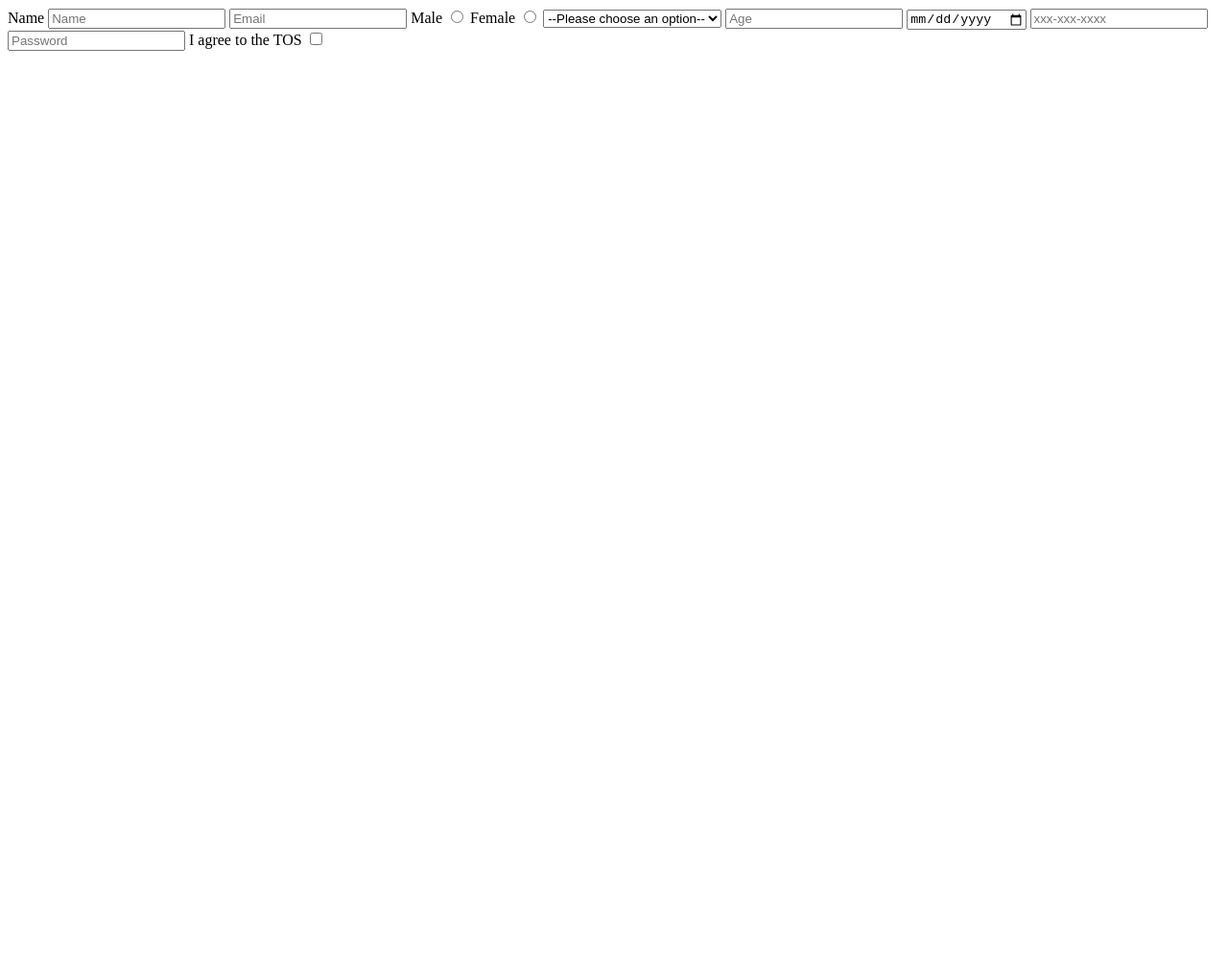
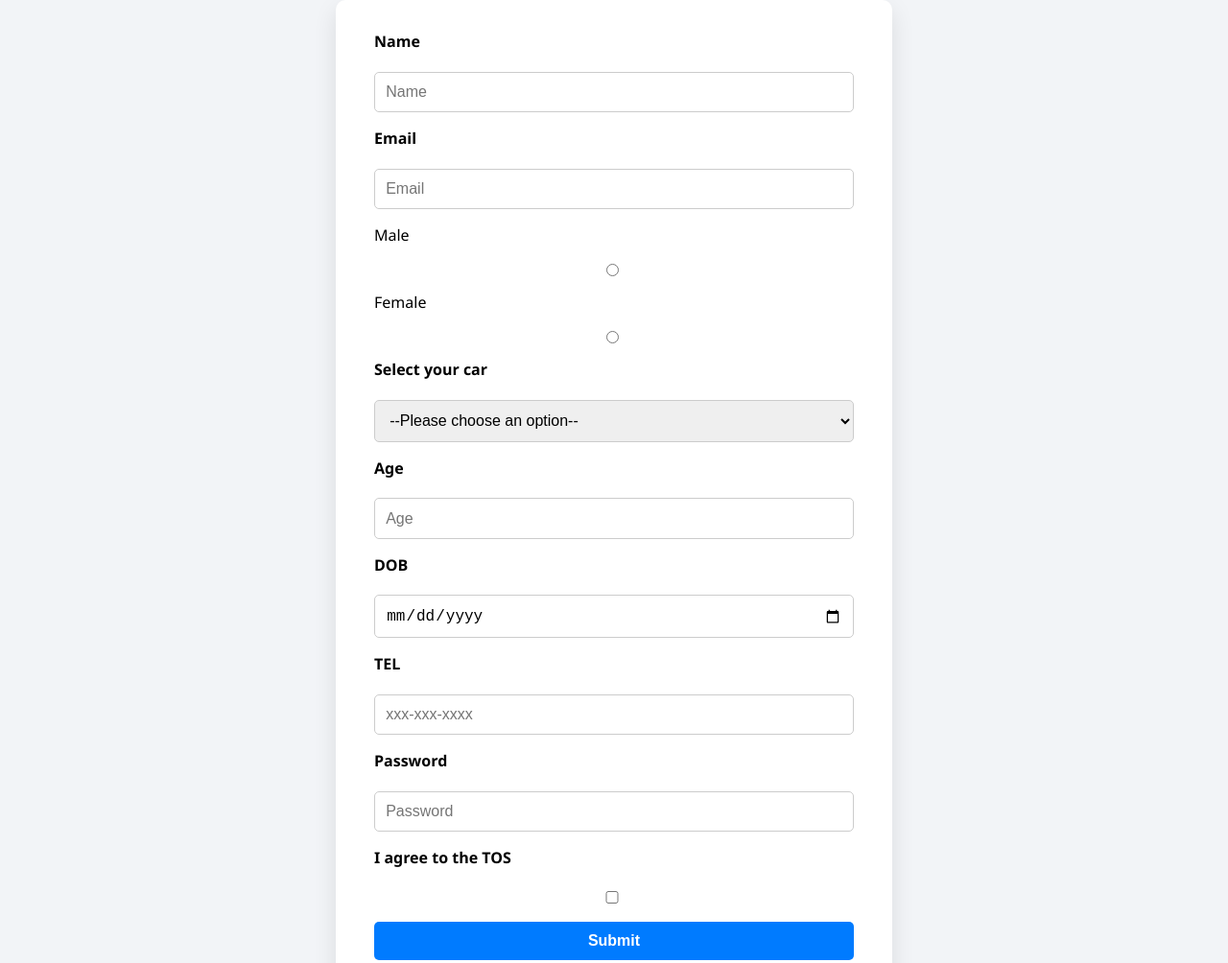
Before and after one commit to acciojob/signup-form-car-ErAdilrasheed, a website: page main.html in a window 1280 px wide. Shown: the top 1004 px of the page at 96% size. Before the commit the page ends 800 px from the top, so only its background shows below. Drawn offline with Linux system fonts and the light colour scheme.

Commit message:
created a submission

```diff
--- a/main.html
+++ b/main.html
@@ -8,27 +8,35 @@
 
 <body>
 	<!-- the entire body must be written by student -->
-	<form>
-		<label>Name</label>
+	<form method="post">
+		<label for="name">Name</label>
 		<input type="text" id="name" placeholder="Name" required>
+		<label for="email">Email</label>
 		<input type="email" id="email" placeholder="Email">
 		Male
-		<input type="radio" id="gender_m" required>
+		<input type="radio" id="gender_m" name="gender" required>
 		Female
-		<input type="radio" id="gender_f" required>
+		<input type="radio" id="gender_f" name="gender" required>
 
-		<select>
-			<option>--Please choose an option--</option>
-			<option>Maruti800</option>
-			<option>Suzuki</option>
-			<option>BMW</option>
-		</select>
-		<input type="Number" required id="age" placeholder="Age">
+
+		<label for="cars">Select your car</label>
+    <select id="cars">
+        <option>--Please choose an option--</option>
+        <option>Maruti800</option>
+        <option>Suzuki</option>
+        <option>BMW</option>
+    </select>
+		<label for="age">Age</label>
+		<input type="number" required id="age" placeholder="Age">
+		<label for="dob">DOB</label>
 		<input type="date" required id="dob" >
+		<label for="tel">TEL</label>
 		<input type="tel" id="tel" placeholder="xxx-xxx-xxxx">
+		<label for="password">Password</label>
 		<input type="password" required id="password" placeholder="Password">
-		<label>I agree to the TOS</label>
+		<label for="tos">I agree to the TOS</label>
 		<input type="checkbox" required id="tos">
+		<button type="submit">Submit</button>
 
 	</form>
     <script type="text/javascript" src="./script.js">
--- a/styles.css
+++ b/styles.css
@@ -1,2 +1,65 @@
+/* styles.css */
 
-/* Your CSS Code here. */
+body {
+  font-family: 'Segoe UI', Tahoma, Geneva, Verdana, sans-serif;
+  background-color: #f2f4f7;
+  display: flex;
+  justify-content: center;
+  align-items: center;
+  min-height: 100vh;
+  margin: 0;
+}
+
+form {
+  background-color: white;
+  padding: 2rem 2.5rem;
+  border-radius: 10px;
+  box-shadow: 0 10px 25px rgba(0, 0, 0, 0.1);
+  width: 100%;
+  max-width: 500px;
+  display: flex;
+  flex-direction: column;
+  gap: 1rem;
+}
+
+label {
+  font-weight: 600;
+  margin-bottom: 0.3rem;
+}
+
+input,
+select,
+button {
+  padding: 0.7rem;
+  border: 1px solid #ccc;
+  border-radius: 5px;
+  font-size: 1rem;
+  width: 100%;
+  box-sizing: border-box;
+}
+
+input[type="radio"],
+input[type="checkbox"] {
+  width: auto;
+  margin-right: 0.5rem;
+}
+
+button {
+  background-color: #007bff;
+  color: white;
+  border: none;
+  cursor: pointer;
+  font-weight: bold;
+  transition: background-color 0.3s ease;
+}
+
+button:hover {
+  background-color: #0056b3;
+}
+
+/* Responsive tweaks */
+@media (max-width: 600px) {
+  form {
+    padding: 1.5rem;
+  }
+}
```
